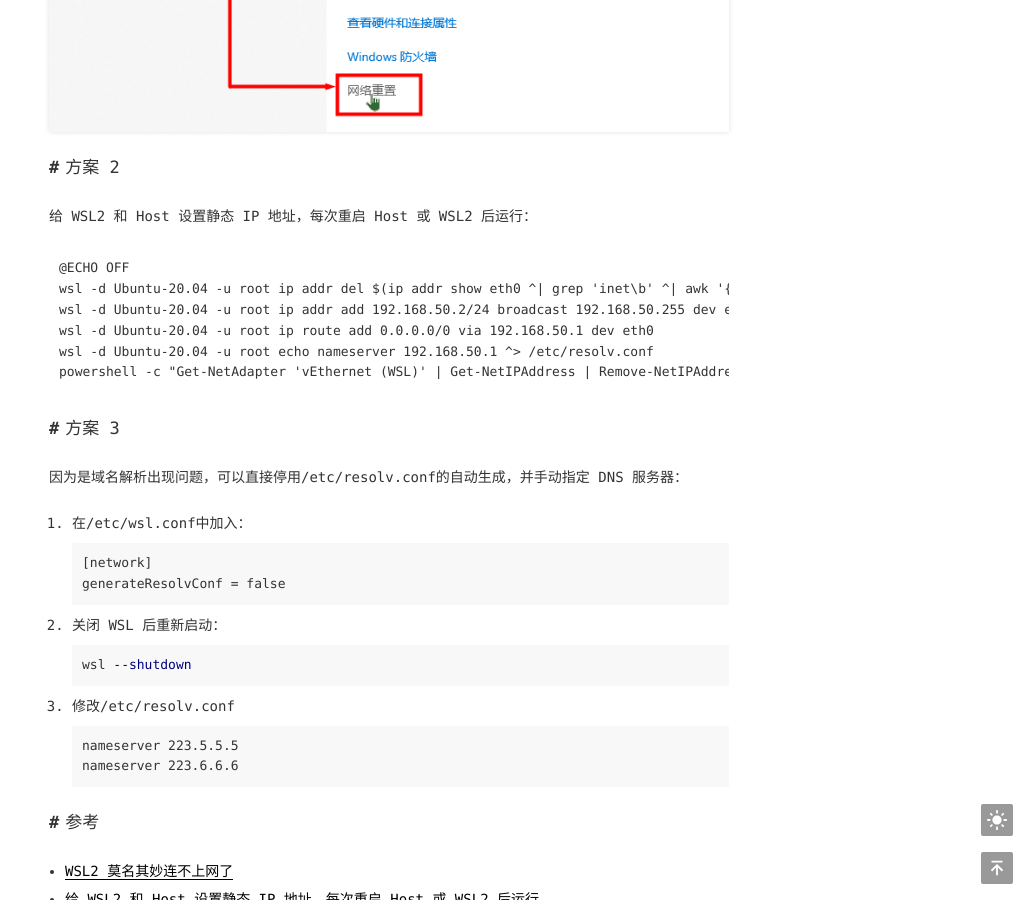
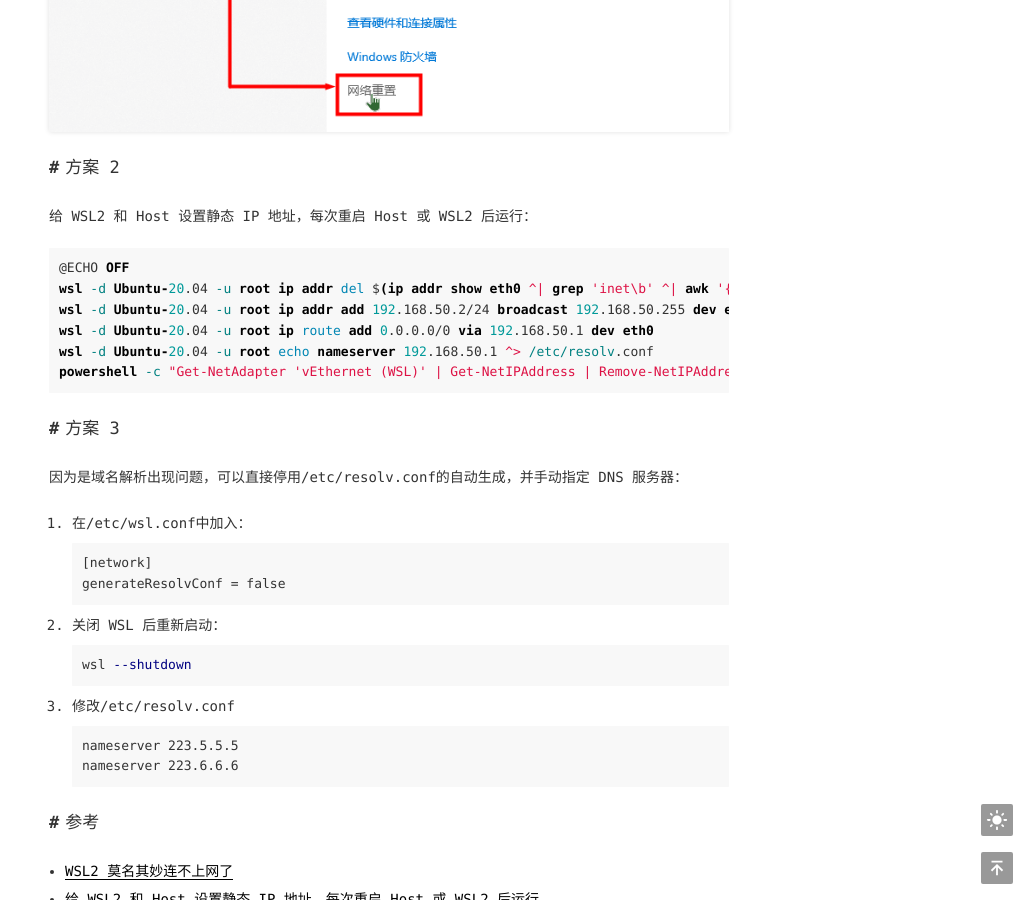
Before and after one commit to nksmiles/nksmiles.github.io, a Jekyll site: the page built from _posts/2023-08-13-solutions-for-wsl2-network-disconnection.md, in a window 1280 px wide and 900 px high, scrolled down 1574 px. Shown: the whole window, without its empty margins (251-1280 px from the left). Built offline with Jekyll 4.4.1, drawn with Linux system fonts in a browser that asks for light colours; comment, search, counter and statistics services are not loaded; some of the changed text lies outside the part shown.

Commit message:
Update 2023-08-13-solutions-for-wsl2-network-disconnection.md

````diff
--- a/_posts/2023-08-13-solutions-for-wsl2-network-disconnection.md
+++ b/_posts/2023-08-13-solutions-for-wsl2-network-disconnection.md
@@ -20,7 +20,7 @@
 先说一个解决方案：
 
 以管理员身份运行`命令提示符`或者 `Powershell`：
-```cmd
+```bat
 wsl --shutdown
 netsh winsock reset
 netsh int ip reset all
@@ -34,7 +34,7 @@
 ## 方案 2
 
 给 WSL2 和 Host 设置静态 IP 地址，每次重启 Host 或 WSL2 后运行：
-```cmd
+```bat
 @ECHO OFF
 wsl -d Ubuntu-20.04 -u root ip addr del $(ip addr show eth0 ^| grep 'inet\b' ^| awk '{print $2}' ^| head -n 1) dev eth0
 wsl -d Ubuntu-20.04 -u root ip addr add 192.168.50.2/24 broadcast 192.168.50.255 dev eth0
````
